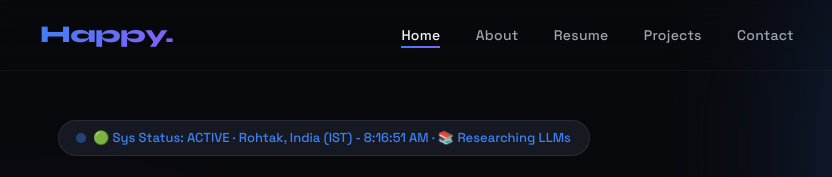
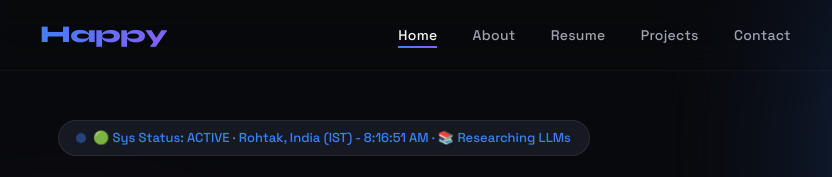
Before and after one commit to happybarak/portfolio, a plain HTML site: page index.html in a window 1280 px wide. Shown: the top 177 px of the page, 32-864 px from the left. Drawn offline with Linux system fonts and the light colour scheme; a script that the page names is missing.

Commit message:
Fix logo link formatting in header

```diff
--- a/index.html
+++ b/index.html
@@ -1682,7 +1682,7 @@
 <!-- HEADER & NAVIGATION -->
 <header>
   <nav>
-    <a href="#home" class="logo gradient-text">Happy.</a>
+    <a href="#home" class="logo gradient-text">Happy</a>
     <ul class="nav-links">
       <li><a href="#home" class="active">Home</a></li>
       <li><a href="#about">About</a></li>
```
